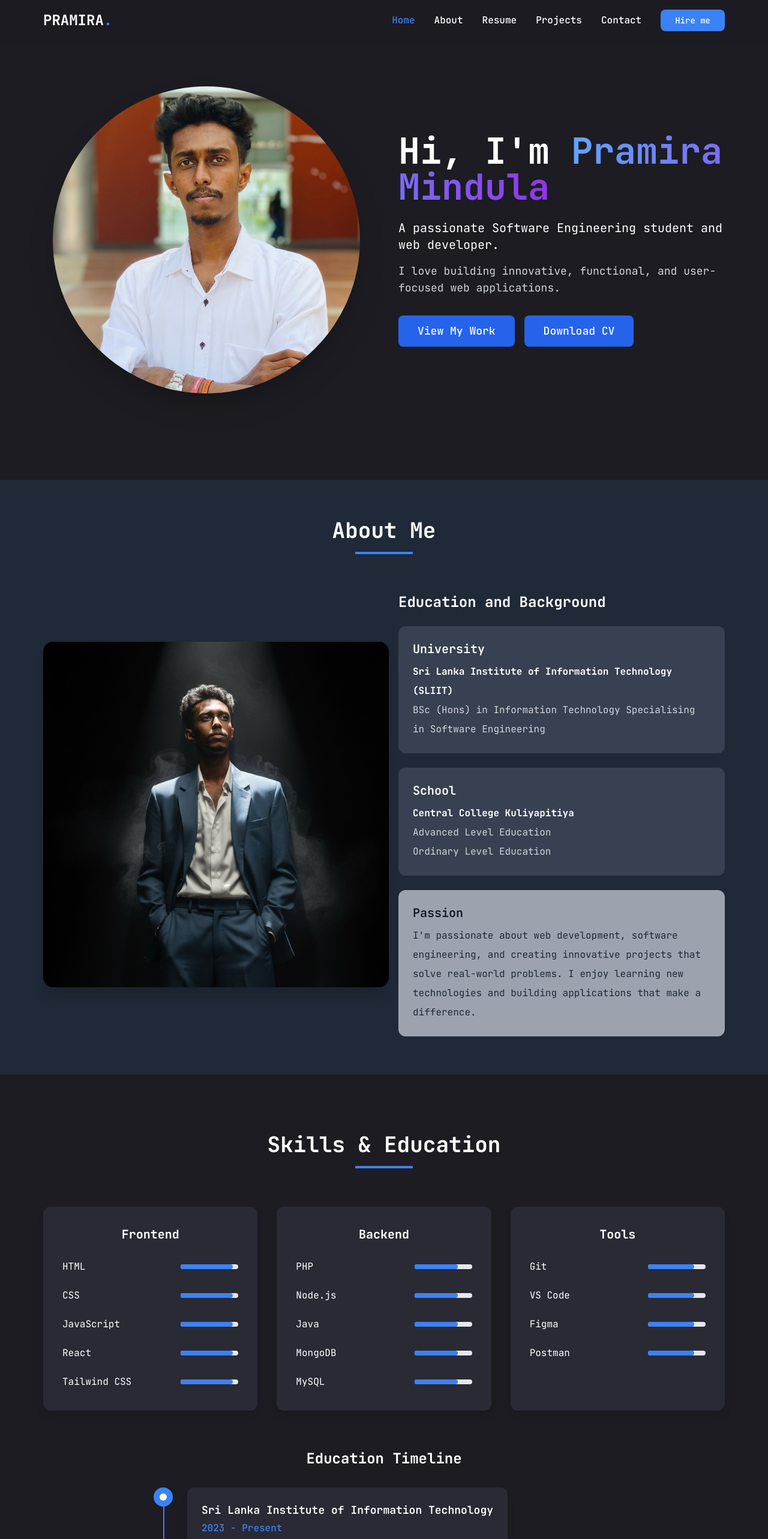
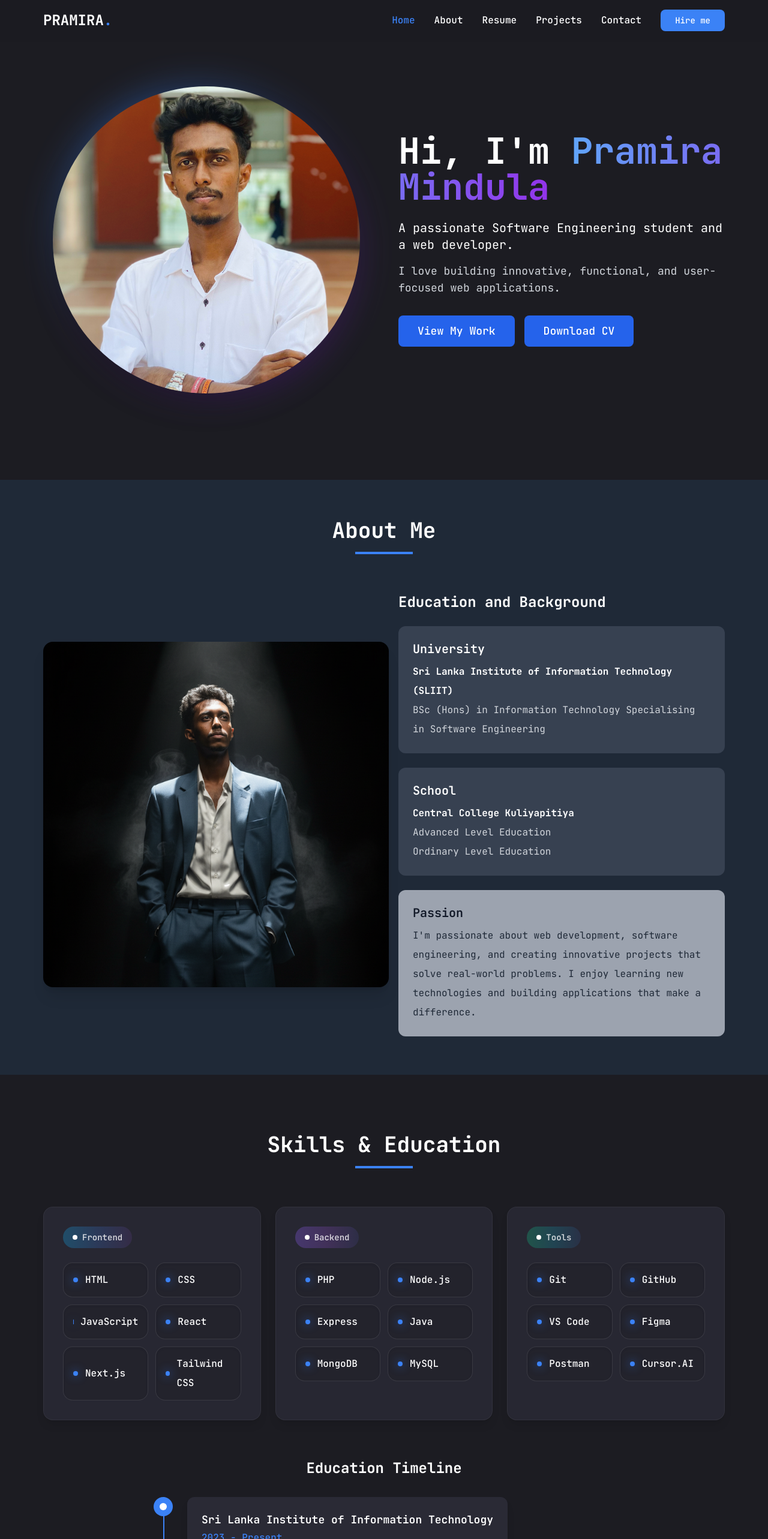
Before and after one commit to Pramira-Mindula/pramira-portfolio, a Next.js app: page / in a window 1280 px wide. Shown: the top 2566 px of the page at 60% size. Built offline with nearby package versions, Linux system fonts and the light colour scheme.

Commit message:
updated styles

```diff
--- a/app/globals.css
+++ b/app/globals.css
@@ -48,4 +48,22 @@
   .card-hover {
     @apply transition-all duration-300 hover:shadow-xl hover:-translate-y-2;
   }
+
+  .profile-photo-glow {
+    position: relative;
+    isolation: isolate;
+  }
+
+  .profile-photo-glow::before {
+    content: '';
+    position: absolute;
+    inset: -2px;
+    border-radius: 9999px;
+    background: radial-gradient(circle at 30% 20%, rgba(59, 130, 246, 0.55), transparent 60%),
+                radial-gradient(circle at 70% 80%, rgba(147, 51, 234, 0.45), transparent 70%);
+    filter: blur(30px);
+    opacity: 0.9;
+    z-index: -1;
+  }
+
 }
--- a/app/page.jsx
+++ b/app/page.jsx
@@ -23,6 +23,24 @@ export default function Home() {
     return () => observer.disconnect();
   }, []);
 
+  const skillCategories = [
+    {
+      title: 'Frontend',
+      accent: 'from-sky-500/30 via-blue-500/20 to-purple-500/10',
+      skills: ['HTML', 'CSS', 'JavaScript', 'React', 'Next.js', 'Tailwind CSS'],
+    },
+    {
+      title: 'Backend',
+      accent: 'from-violet-500/30 via-purple-500/20 to-indigo-500/10',
+      skills: ['PHP', 'Node.js', 'Express', 'Java', 'MongoDB', 'MySQL'],
+    },
+    {
+      title: 'Tools',
+      accent: 'from-emerald-500/30 via-cyan-500/20 to-blue-500/10',
+      skills: ['Git', 'GitHub', 'VS Code', 'Figma', 'Postman', 'Cursor.AI'],
+    },
+  ];
+
   const scrollToSection = (sectionId) => {
     const element = document.getElementById(sectionId);
     if (element) {
@@ -43,7 +61,7 @@ export default function Home() {
         <div className="grid grid-cols-1 lg:grid-cols-2 gap-8 lg:gap-12 items-center">
           {/* Photo */}
           <div className="order-1 lg:order-1 animate-fade-in">
-            <div className="relative w-64 h-64 sm:w-80 sm:h-80 md:w-96 md:h-96 lg:w-[32rem] lg:h-[32rem] mx-auto">
+            <div className="relative w-64 h-64 sm:w-80 sm:h-80 md:w-96 md:h-96 lg:w-[32rem] lg:h-[32rem] mx-auto profile-photo-glow">
               <Image
                 src="/images/pramira1-1.jpg"
                 alt="Pramira Mindula"
@@ -68,7 +86,7 @@ export default function Home() {
               </span>
             </h1>
             <p className="text-xl mb-4 text-white">
-              A passionate Software Engineering student and web developer.
+              A passionate Software Engineering student and a web developer.
             </p>
             <p className="text-lg mb-8 text-gray-300">
               I love building innovative, functional, and user-focused web applications.
@@ -169,51 +187,26 @@ export default function Home() {
             <div className="w-24 h-1 bg-accent mx-auto"></div>
           </div>
 
-          <div className="grid grid-cols-1 md:grid-cols-2 lg:grid-cols-3 gap-6 lg:gap-8">
-            {/* Frontend Skills */}
-            <div className="fade-in bg-secondary p-8 rounded-xl shadow-lg card-hover">
-              <h3 className="text-xl font-bold mb-6 text-center" style={{color: '#ffffff'}}>Frontend</h3>
-              <div className="space-y-4">
-                {['HTML', 'CSS', 'JavaScript', 'React', 'Tailwind CSS'].map((skill) => (
-                  <div key={skill} className="flex items-center justify-between">
-                    <span style={{color: '#ffffff'}}>{skill}</span>
-                    <div className="w-24 bg-gray-200 rounded-full h-2">
-                      <div className="bg-accent h-2 rounded-full" style={{width: '90%'}}></div>
+          <div className="grid grid-cols-1 md:grid-cols-2 lg:grid-cols-3 gap-6 lg:gap-6">
+            {skillCategories.map(({ title, accent, skills }) => (
+              <div key={title} className="fade-in bg-secondary/90 p-8 rounded-2xl shadow-lg card-hover border border-white/5 backdrop-blur-sm">
+                <div className={`inline-flex items-center gap-2 px-4 py-2 rounded-full text-sm font-semibold text-white/80 bg-gradient-to-r ${accent}`}>
+                  <span className="h-2 w-2 rounded-full bg-white"></span>
+                  {title}
+                </div>
+                <div className="mt-6 grid grid-cols-2 gap-3">
+                  {skills.map((skill) => (
+                    <div
+                      key={skill}
+                      className="flex items-center gap-3 px-4 py-3 rounded-2xl bg-primary/30 border border-white/10 shadow-inner hover:border-accent/70 transition-colors duration-200"
+                    >
+                      <span className="h-2 w-2 rounded-full bg-accent shadow-[0_0_15px_rgba(59,130,246,0.8)]"></span>
+                      <span className="text-white font-medium">{skill}</span>
                     </div>
-                  </div>
-                ))}
+                  ))}
+                </div>
               </div>
-            </div>
-
-            {/* Backend Skills */}
-            <div className="fade-in bg-secondary p-8 rounded-xl shadow-lg card-hover">
-              <h3 className="text-xl font-bold mb-6 text-center" style={{color: '#ffffff'}}>Backend</h3>
-              <div className="space-y-4">
-                {['PHP', 'Node.js', 'Java', 'MongoDB', 'MySQL'].map((skill) => (
-                  <div key={skill} className="flex items-center justify-between">
-                    <span style={{color: '#ffffff'}}>{skill}</span>
-                    <div className="w-24 bg-gray-200 rounded-full h-2">
-                      <div className="bg-accent h-2 rounded-full" style={{width: '75%'}}></div>
-                    </div>
-                  </div>
-                ))}
-              </div>
-            </div>
-
-            {/* Tools */}
-            <div className="fade-in bg-secondary p-8 rounded-xl shadow-lg card-hover lg:col-span-1">
-              <h3 className="text-xl font-bold mb-6 text-center" style={{color: '#ffffff'}}>Tools</h3>
-              <div className="space-y-4">
-                {['Git', 'VS Code', 'Figma', 'Postman'].map((skill) => (
-                  <div key={skill} className="flex items-center justify-between">
-                    <span style={{color: '#ffffff'}}>{skill}</span>
-                    <div className="w-24 bg-gray-200 rounded-full h-2">
-                      <div className="bg-accent h-2 rounded-full" style={{width: '80%'}}></div>
-                    </div>
-                  </div>
-                ))}
-              </div>
-            </div>
+            ))}
           </div>
 
           {/* Education Timeline */}
@@ -454,6 +447,16 @@ export default function Home() {
 
             {/* Contact Form */}
             <form
+              onSubmit={(e) => {
+                const name = e.target.name.value;
+                const nameRegex = /^[A-Za-z\s]+$/;
+
+                if (!nameRegex.test(name)) {
+                  e.preventDefault();
+                  alert("Name can contain only letters and spaces.");
+                }
+              }}
+
               action="https://api.web3forms.com/submit"
               method="POST"
               className="space-y-6"
@@ -520,3 +523,4 @@ export default function Home() {
     </main>
   );
 }
+//Pramira Mindula
```
